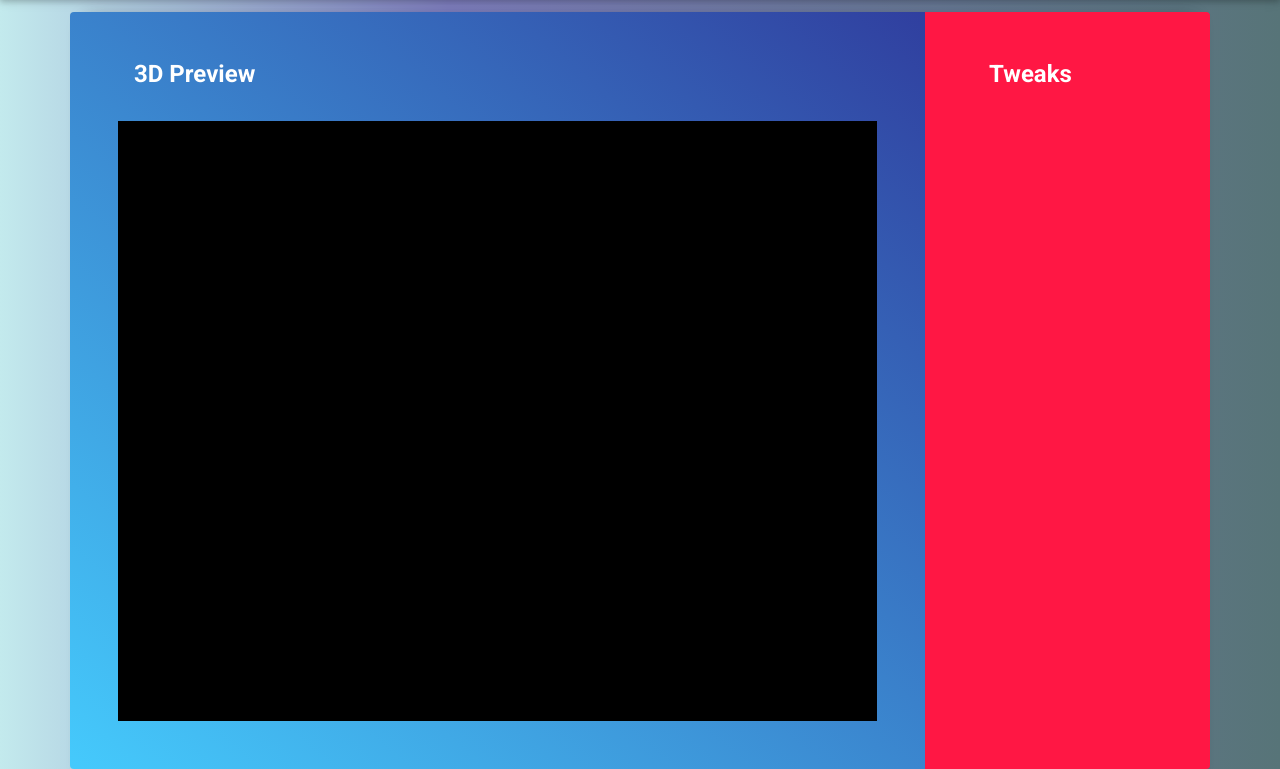
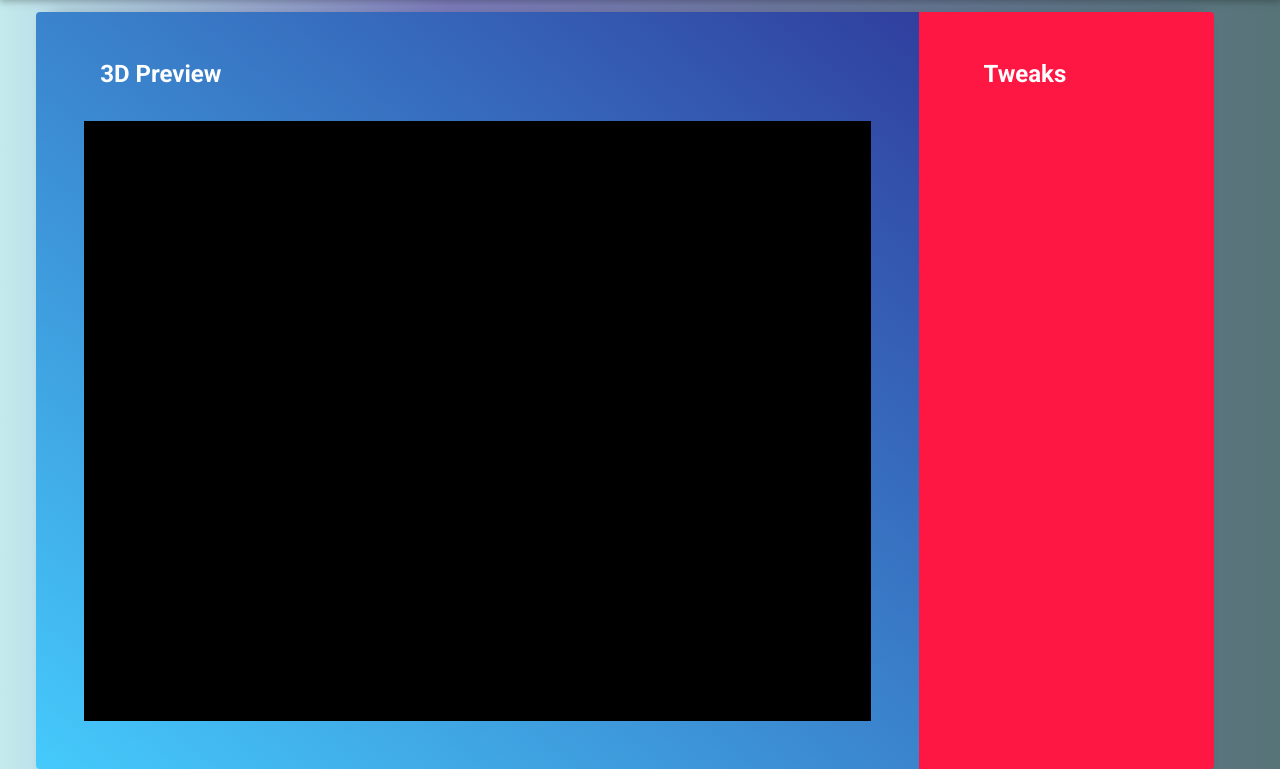
Before and after one commit to sps014/DrawToMesh, an ASP.NET Core app: page /preview/1 in a window 1280 px wide. Shown: the part 56-825 px from the top of the page. Run offline with ASP.NET Core 8, Linux system fonts and the light colour scheme; the project's own start-up code is not run, and a stand-in starts its controllers and pages; some libraries are stand-ins or nearby versions.

Commit message:
got it fixed styling

```diff
--- a/DrawToMesh/Pages/PreviewPage.razor
+++ b/DrawToMesh/Pages/PreviewPage.razor
@@ -6,12 +6,12 @@
     <section class="white-text">
 
         <!-- Grid row -->
-        <div class="row">
+        <div class="row" style="position:absolute;left:4%;right:4%;width:92%">
 
             <div class="col-12">
                 <div class="card z-depth-2">
                     <div class="card-body p-0">
-                        <div class="row ">
+                        <div class="row">
                             <div class="col-lg-9 blue-gradient rounded-left py-5 px-md-5">
                                 <h4 class="font-weight-bold ml-3 mb-4 pb-2">3D Preview</h4>
                                 <div id="p3dboard">
```
Also changed, not shown: 1 other file.
